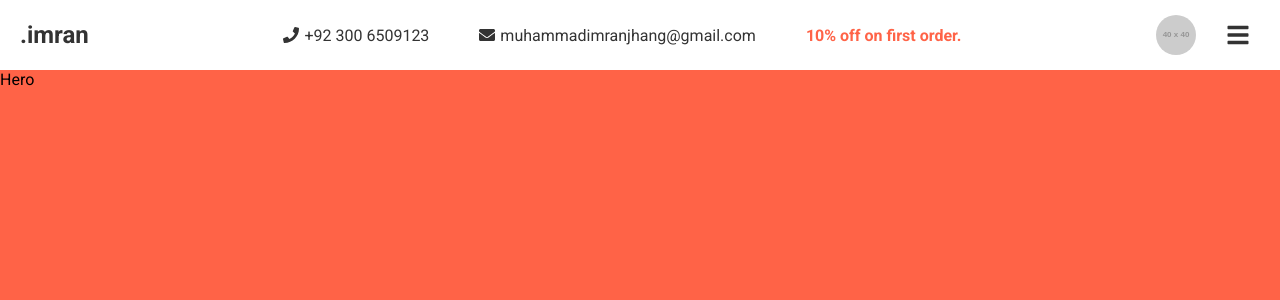
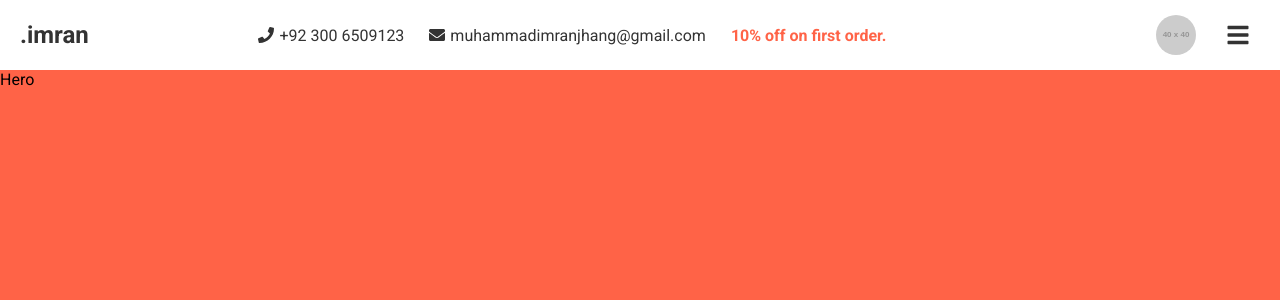
Before and after one commit to Imran751/ReactPortfolio, a React (Create React App) app: page / in a window 1280 px wide. Shown: the top 300 px of the page. Built offline with nearby package versions, Linux system fonts and the light colour scheme.

Commit message:
fixed TopBar again

```diff
--- a/src/Components/1TopBar/TopBar.css
+++ b/src/Components/1TopBar/TopBar.css
@@ -28,12 +28,19 @@
 .center {
   display: flex;
   align-items: center;
+  padding-right: 100px;
 }
 
-.contact {
+.phone {
   display: flex;
   align-items: center;
-  margin-right: 50px;
+  margin-right: 25px;
+  color: #333;
+}
+.email {
+  display: flex;
+  align-items: center;
+  margin-right: 25px;
   color: #333;
 }
 
@@ -74,22 +81,36 @@
     padding-right: 50px;
   }
 
-  .contact {
+  .phone {
+    margin-right: 20px;
+  }
+
+  .email {
     margin-right: 10px;
   }
 
   .promo {
     display: none;
   }
-
-  .hamburger {
-    margin-right: 20px;
-  }
 }
 
 /* Media Query to hide center on small screens */
 @media (max-width: 768px) {
   .center {
+    flex: 1;
+    justify-content: center;
+    padding-right: 50px;
+  }
+
+  .phone {
+    margin-right: 10px;
+  }
+
+  .email {
+    display: none;
+  }
+
+  .promo {
     display: none;
   }
 }
--- a/src/Components/1TopBar/TopBar.jsx
+++ b/src/Components/1TopBar/TopBar.jsx
@@ -9,10 +9,10 @@ const TopBar = () => {
         <span className="logo">.imran</span>
       </div>
       <div className="center">
-        <div className="contact">
+        <div className="phone">
           <FaPhone className="icon" /> <span>+92 300 6509123</span>
         </div>
-        <div className="contact">
+        <div className="email">
           <FaEnvelope className="icon" />{" "}
           <span>muhammadimranjhang@gmail.com</span>
         </div>
```
